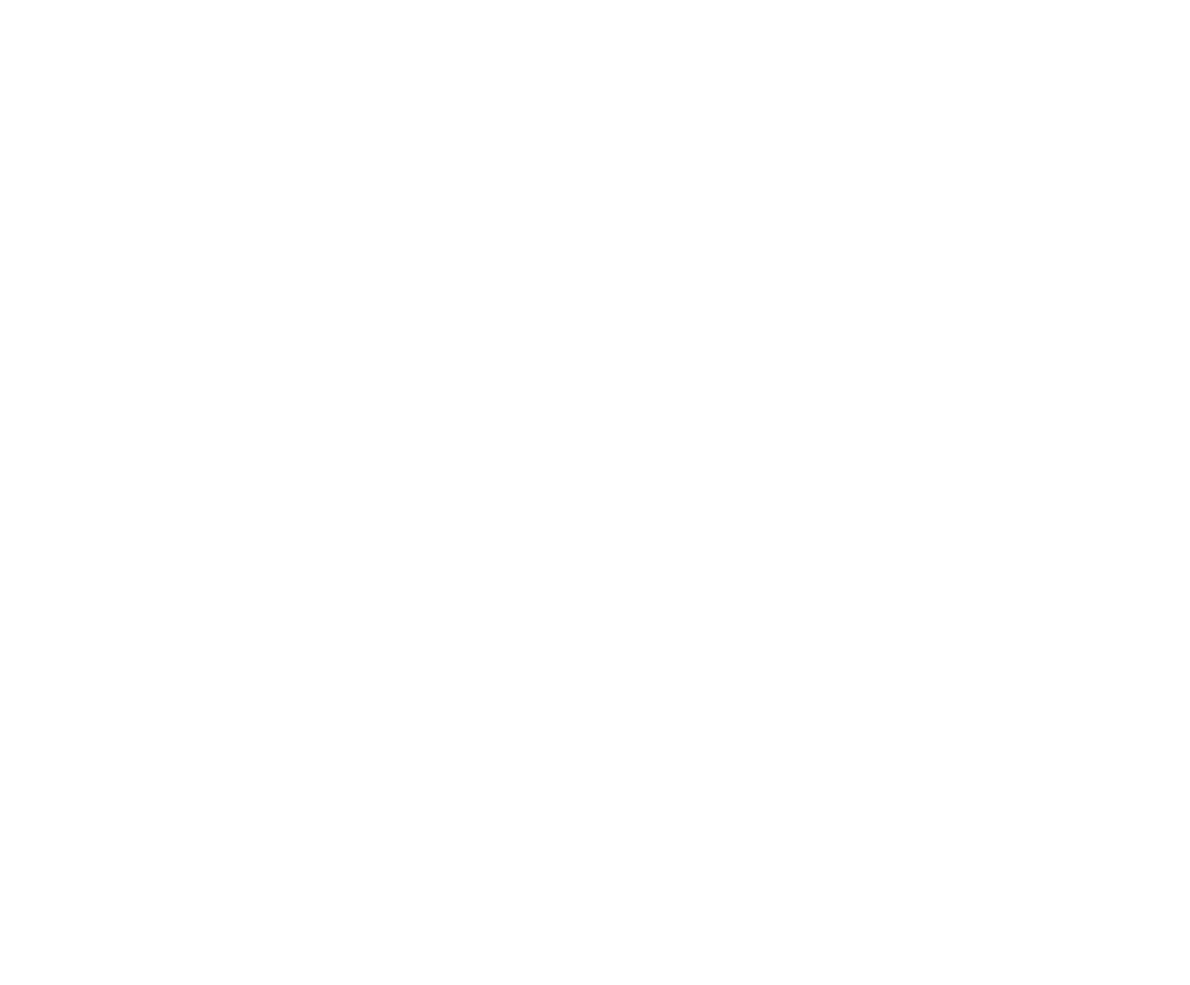
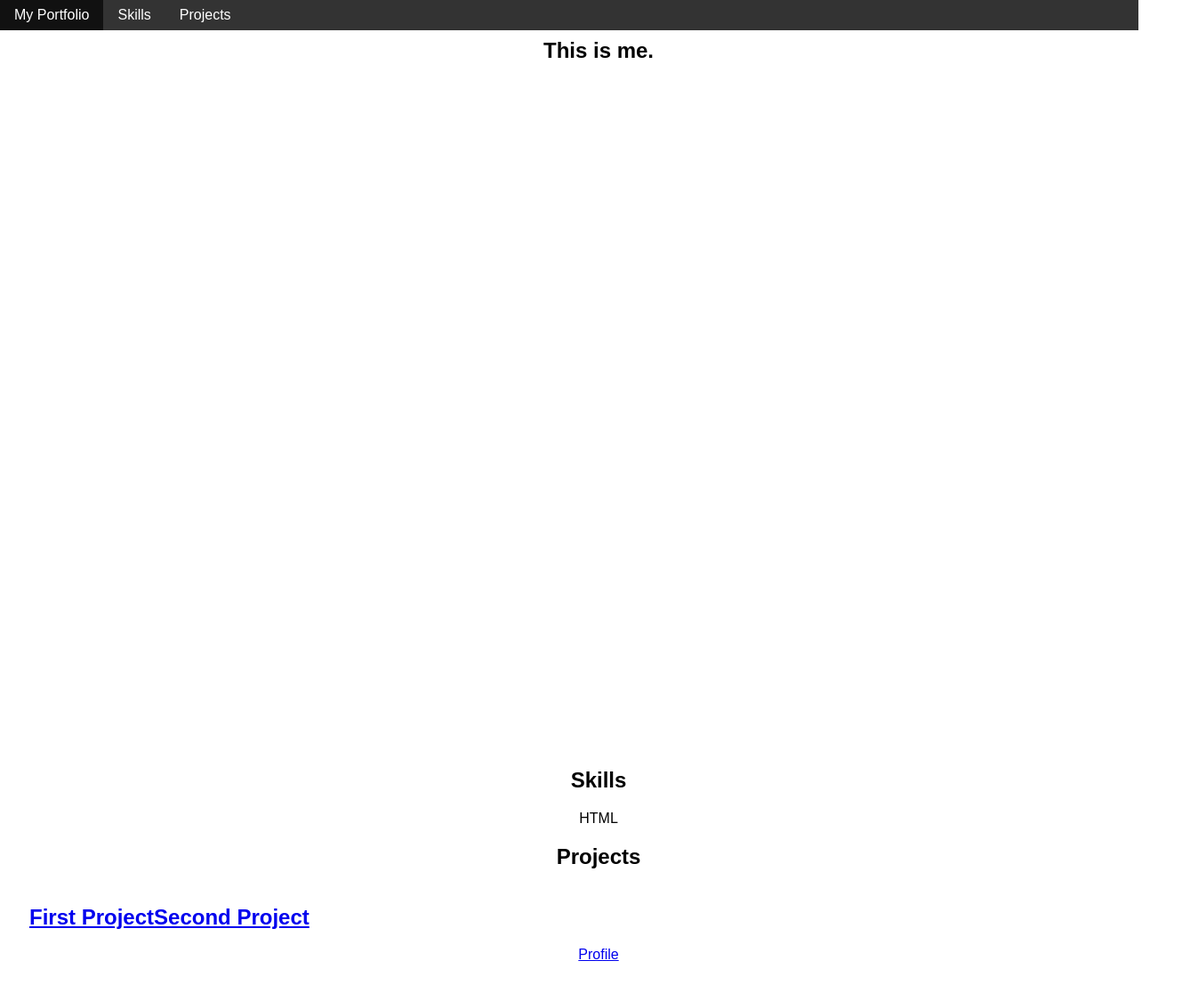
Before and after one commit to KiwiKoi/Personal-Portfolio, a plain HTML site: page index.html in a window 1280 px wide. Shown: the whole page at 89% size, 1338 px wide, since content can reach past the window. Before the commit the page ends 800 px from the top, so only its background shows below. Drawn offline with Linux system fonts and the light colour scheme.

Commit message:
finished tests on fcc

```diff
--- a/index.html
+++ b/index.html
@@ -4,6 +4,53 @@
     <meta charset="UTF-8" />
     <meta name="viewport" content="width=device-width, initial-scale=1.0" />
     <title>Personal Portfolio</title>
+    <link rel="stylesheet" href="styles.css" />
   </head>
-  <body></body>
+  <body>
+    <nav id="navbar">
+      <ul>
+        <li>
+          <div>
+            <a id="brand-logo" href="#">My Portfolio</a>
+          </div>
+        </li>
+        <li><a class="nav-link" href="#skills">Skills</a></li>
+        <li><a class="nav-link" href="#projects">Projects</a></li>
+        <li></li>
+      </ul>
+    </nav>
+    <main>
+      <section id="welcome-section">
+        <h1 id="heading">This is me.</h1>
+      </section>
+      <section id="skills">
+        <h1 class="section-title">Skills</h1>
+        <div class="skill-tile">
+          HTML
+        </div>
+      </section>
+      <section id="projects">
+        <h1 class="section-title">Projects</h1>
+        <div id="project-set">
+          <div class="project-tile">
+            <a href="https://github.com/KiwiKoi" target="_blank"
+              ><h2>First Project</h2></a
+            >
+          </div>
+          <div class="project-tile">
+            <a href="https://github.com/KiwiKoi" target="_blank"
+              ><h2>Second Project</h2></a
+            >
+          </div>
+        </div>
+      </section>
+      <footer>
+        <a id="profile-link" href="https://github.com/KiwiKoi" target="_blank"
+          >Profile</a
+        >
+      </footer>
+    </main>
+
+    <script src="https://cdn.freecodecamp.org/testable-projects-fcc/v1/bundle.js"></script>
+  </body>
 </html>
--- a/styles.css
+++ b/styles.css
@@ -0,0 +1,68 @@
+body {
+  font-family: arial, sans-serif;
+  text-align: center;
+}
+
+nav {
+  position: fixed;
+  top: 0;
+  left: 0;
+  width: 100%;
+  background-color: #666c77;
+  color: white;
+  z-index: 1;
+}
+
+ul {
+  list-style-type: none;
+  margin: 0;
+  padding: 0;
+  overflow: hidden;
+  background-color: #333;
+}
+
+li {
+  float: left;
+}
+
+.nav-link,
+#brand-logo {
+  text-decoration: none;
+  padding: 8px 16px;
+  display: block;
+  color: white;
+}
+
+li a:hover {
+  background-color: #111;
+}
+
+main {
+  position: absolute;
+  margin: 10px 0 0 0;
+  padding: 25px;
+  width: 100%;
+}
+
+#heading {
+  height: 100%;
+  vertical-align: auto;
+  margin: auto;
+}
+
+#welcome-section {
+  height: 100vh;
+}
+
+#project-set {
+  display: flex;
+}
+
+#project-tile {
+  padding: 20px;
+  margin: 5px;
+  border: solid;
+}
+
+@media screen and (max-width: 815px) {
+}
```
